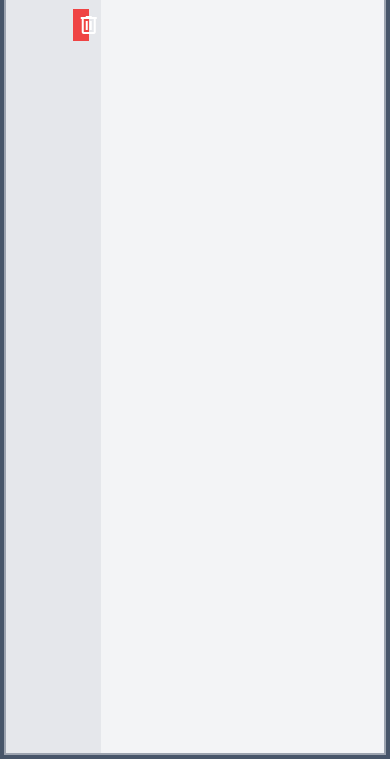
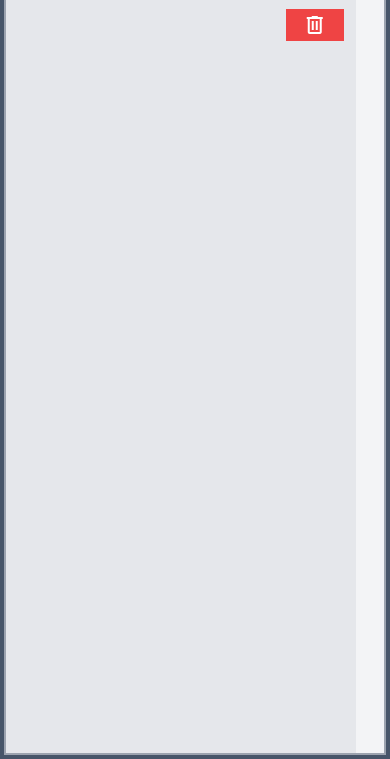
Before and after one commit to mbailey87/newtodo, a website: page src/index.html in a window 390 px wide. Shown: the part 85-844 px from the top of the page. Drawn offline with nearby package versions, Linux system fonts and the light colour scheme.

Commit message:
second commit

```diff
--- a/src/index.html
+++ b/src/index.html
@@ -19,7 +19,7 @@
                 </div>
             </div>
             <div class="main-body w-full bg-gray-100 grow flex">
-                <div class="flex flex-col lists bg-gray-200 w-1/4">
+                <div class="flex flex-col lists bg-gray-200 w-full sm:w-3/4 md:w-1/2 lg:w-1/3 xl:w-1/4">
                     <div class="flex items-center">
                         <input class="w-4/5 border-solid border-2 border-gray-400 mt-2 mx-3 pl-1" type="text" placeholder="Enter list name here">
                     <button class="add-list-btn flex items-center mt-2 justify-center bg-blue-500 text-white material-symbols-outlined">
```
Also changed, not shown: src/output.css.
